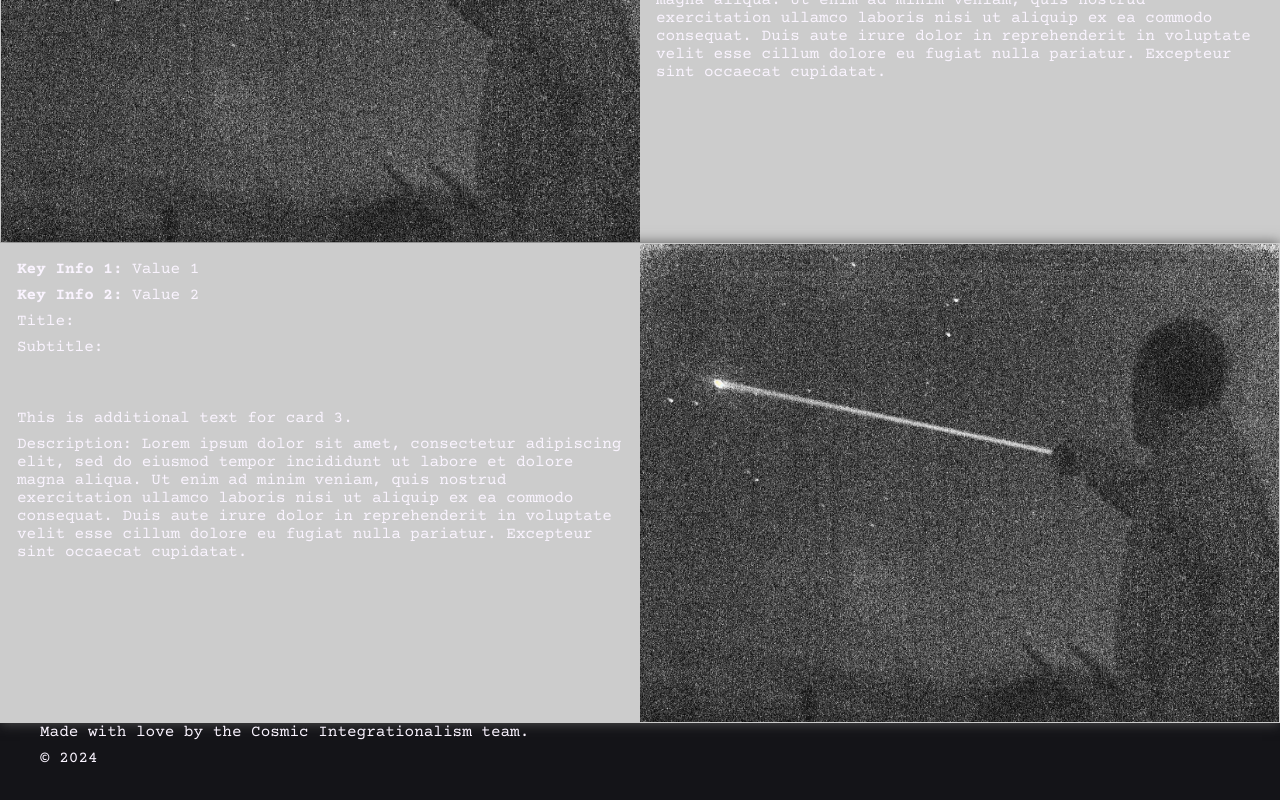
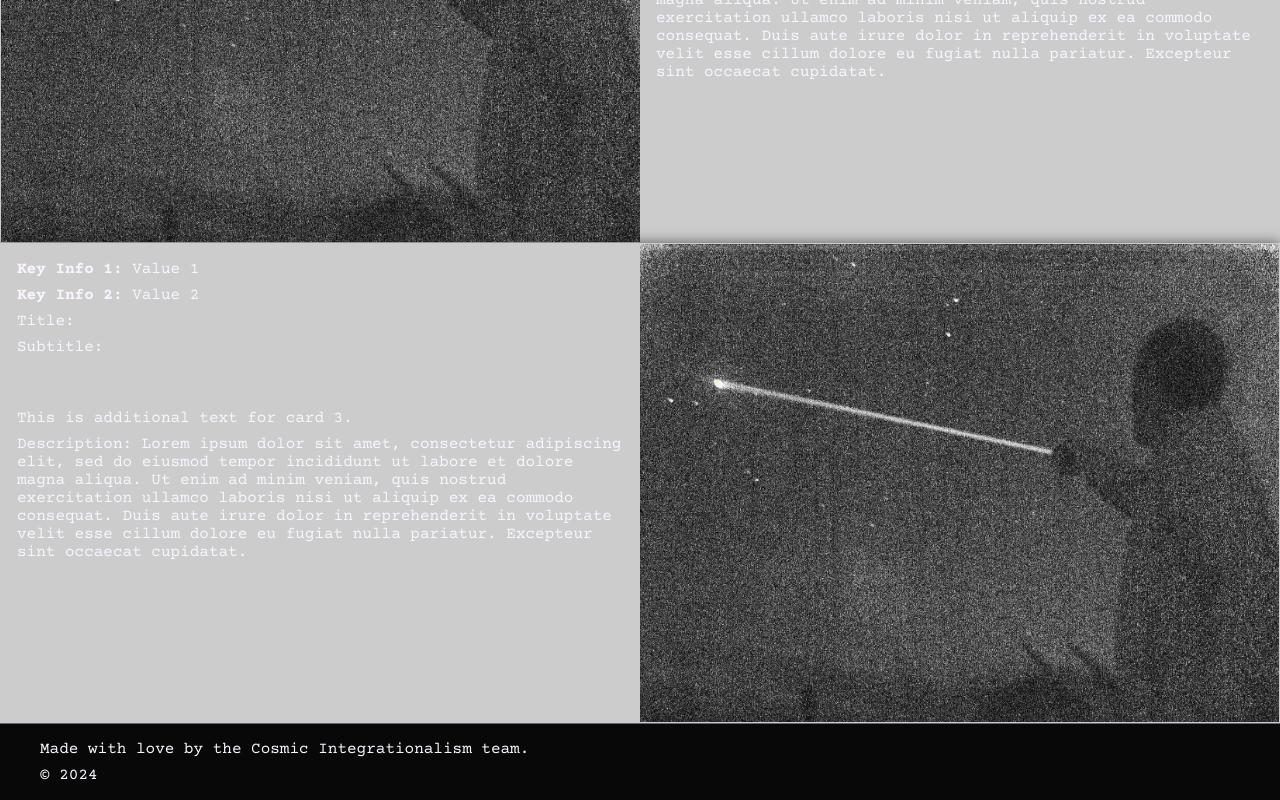
Before and after one commit to jcatlett99/moonshots-platform, a Vue app: page / in a window 1280 px wide. Shown: the part 4077-4877 px from the top of the page. Before the commit the page ends 4844 px from the top, so only its background shows below. Built offline with nearby package versions, Linux system fonts and the light colour scheme.

Commit message:
div - footer

```diff
--- a/src/App.vue
+++ b/src/App.vue
@@ -23,11 +23,11 @@
 
   <router-view />
 
-  <div>
+  <footer>
     <div class="widthconstrainer">
       <p>Made with love by the Cosmic Integrationalism team.</p>
       <p>&copy; 2024</p>
     </div>
-  </div>
+  </footer>
 
 </template>
```
